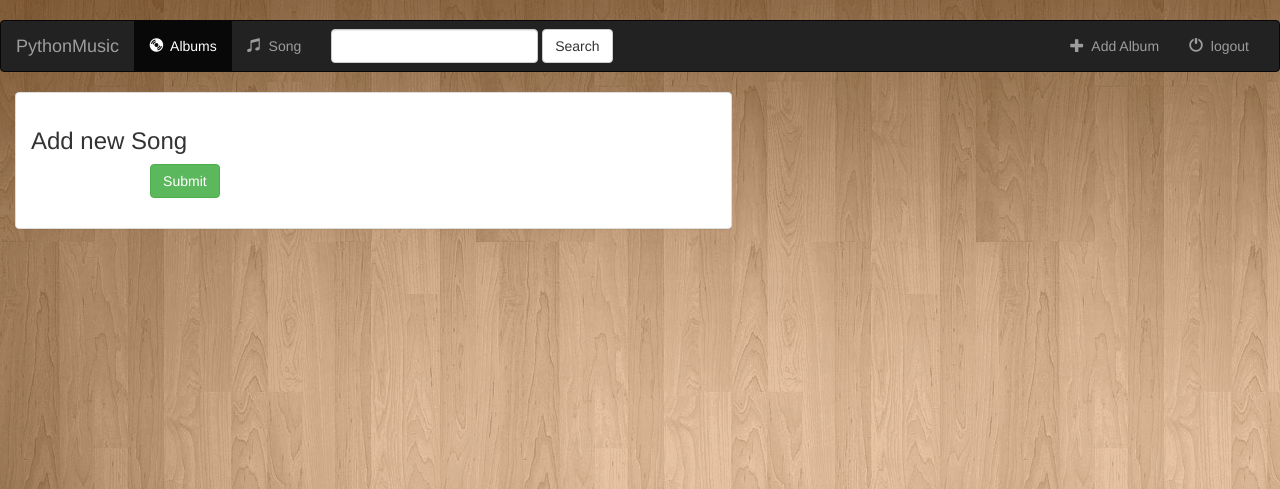
After one commit to joelink/Patrones_Python, a Django app: template sampsite/music/templates/music/song_form.html in a window 1280 px wide. The commit adds this page. Shown: the top 489 px of the page. Run offline with Django 3.2, Linux system fonts and the light colour scheme; the template is opened without the code that fills it, so the values that code supplies are empty; some libraries are stand-ins or nearby versions.

Commit message:
AT least a 75

```diff
--- a/sampsite/music/templates/music/details.html
+++ b/sampsite/music/templates/music/details.html
@@ -29,7 +29,7 @@
 
             <ul class="nav nav-pills" style="margin-bottom: 10px;">
                 <li role="presentation" class="active"><a href="{% url 'music:detail' album.id %}">View All</a></li>
-                <li role="presentation"><a href="#">Add New Song</a></li>
+                <li role="presentation"><a href="{% url 'music:song-add' %}">Add New Song</a></li>
             </ul>
 
             <div class="panel panel-default">
--- /dev/null
+++ b/sampsite/music/templates/music/song_form.html
@@ -0,0 +1,30 @@
+
+ {% extends 'music/base.html' %}
+ {% block title %} Add New Song {% endblock %}
+ {% block album_active %} active {% endblock %}
+
+ {% block body %}
+ <div class="container-fluid">
+     <div class="row">
+         <div class="col-sm-12 col-md-7">
+             <div class="panel panel-default">
+            <div class="panel-body">
+                <h3>Add new Song</h3>
+                {% if error_message %}
+                    <p><strong> {{ error_message }}</strong></p>
+                {% endif %}
+                <form class="form-horizontal" action="" method="post" enctype="multipart/form-data">
+                    {% csrf_token%}
+                    {% include 'music/form-template.html' %}
+                    <div class="form-group">
+                        <div class="col-sm-offset-2 col-sm-10">
+                            <button type="submit" class="btn btn-success">Submit</button>
+                        </div>
+                    </div>
+                </form>
+            </div>
+         </div>
+     </div>
+ </div>
+ </div>
+ {% endblock %}
--- a/sampsite/music/urls.py
+++ b/sampsite/music/urls.py
@@ -12,6 +12,7 @@
     url(r'^(?P<pk>[0-9]+)/$', views.DetailView.as_view(),name='detail'),
     #/music/album/add/
     url(r'^album/add/$', views.AlbumCreate.as_view(), name='album-add'),
+    url(r'^album/details/add$', views.SongCreate.as_view(), name='song-add'),
     # /music/album/2/
     url(r'^album/add/$', views.AlbumUpdate.as_view(), name='album-update'),
     # /music/album/2/delete
```
Also changed, not shown: sampsite/music/models.py (+3 -5 lines), sampsite/db.sqlite3.
